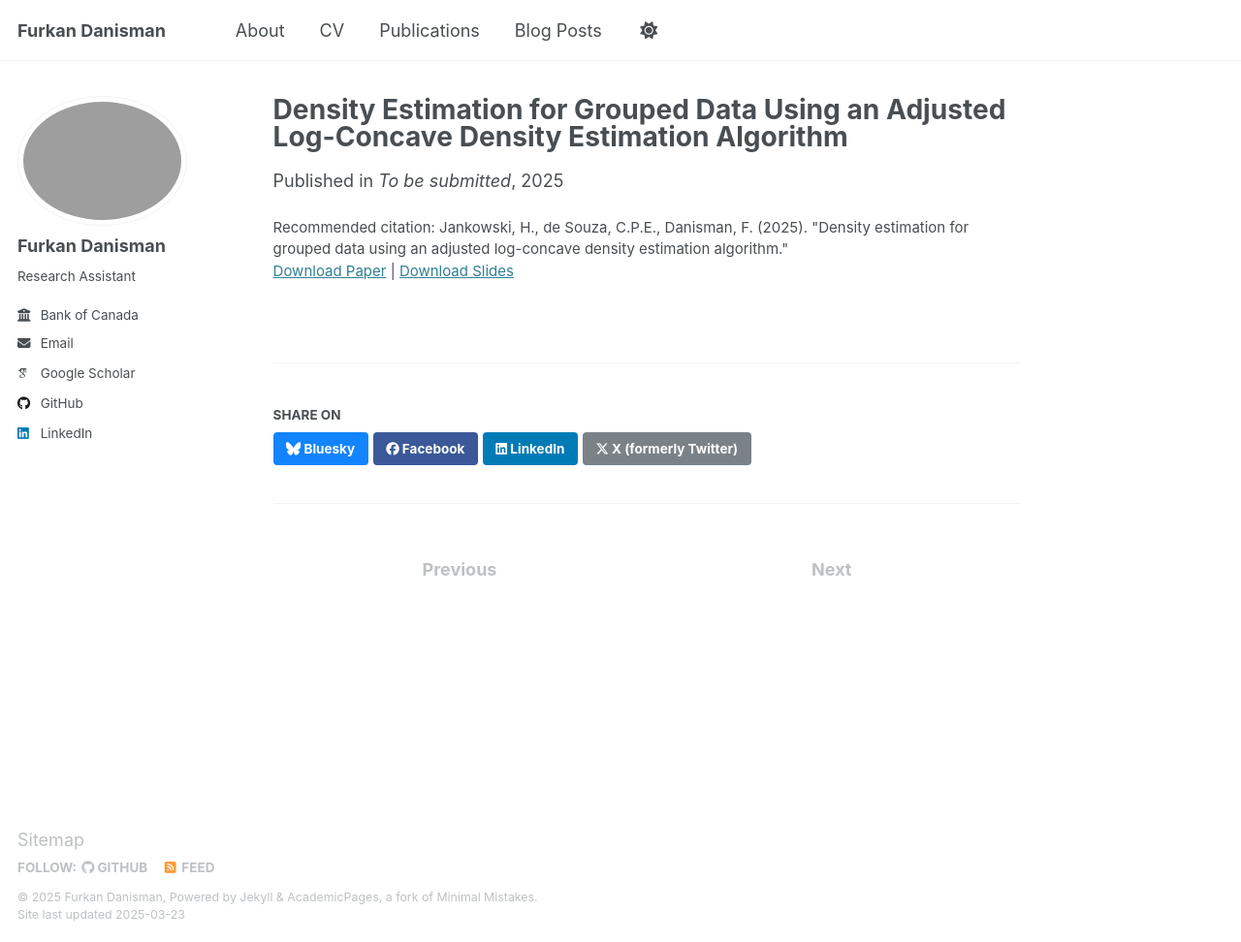
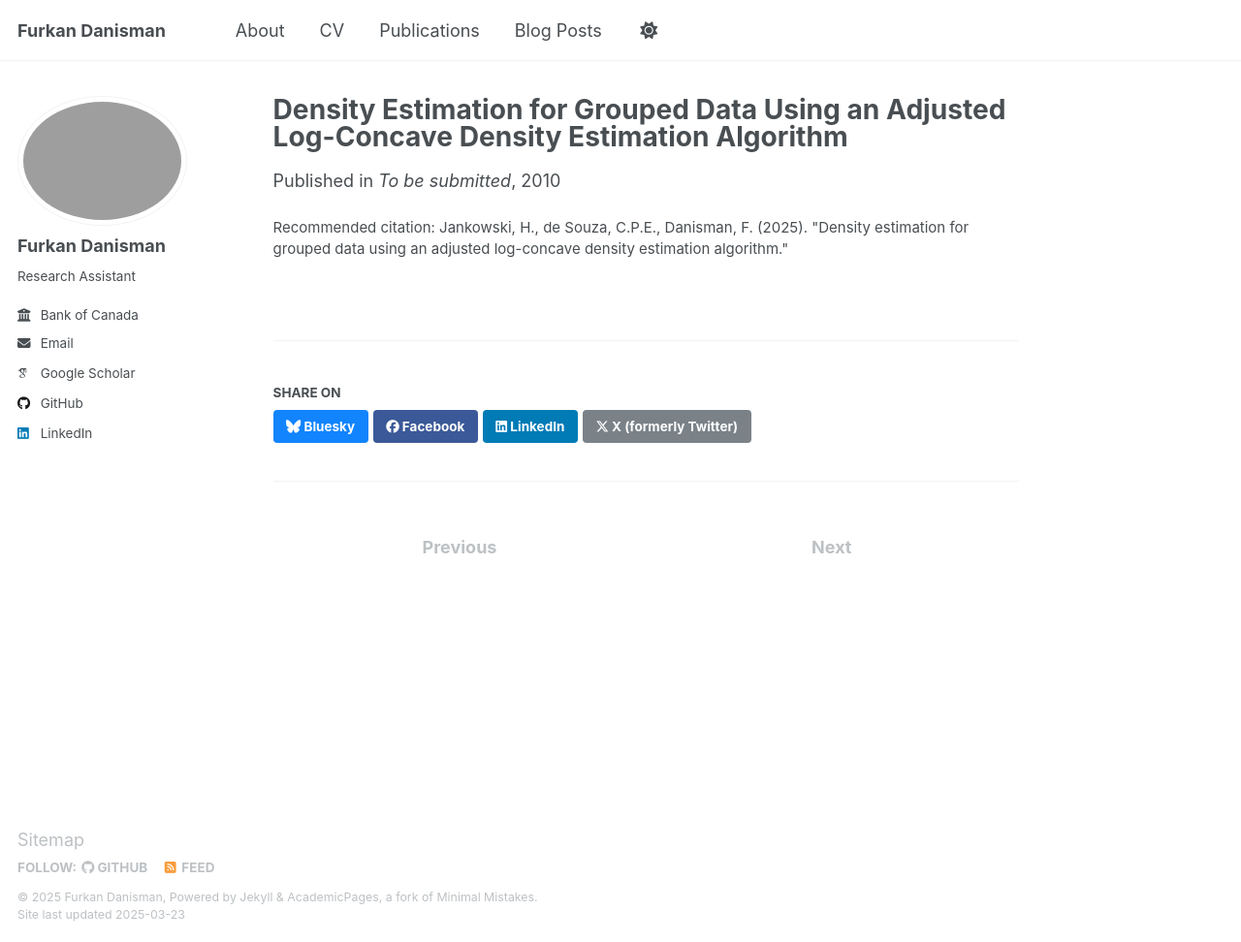
Before and after one commit to FurkanDanisman/FurkanDanisman.github.io, a Jekyll site: the page built from _publications/2010-10-01-paper-title-number-2.md, in a window 1280 px wide and 972 px high. Shown: the whole window at 97% size. Built offline with Jekyll 4.4.1, drawn with Linux system fonts in a browser that asks for light colours; some web fonts are replaced.

Commit message:
Update 2010-10-01-paper-title-number-2.md

```diff
--- a/_publications/2010-10-01-paper-title-number-2.md
+++ b/_publications/2010-10-01-paper-title-number-2.md
@@ -4,9 +4,6 @@ collection: publications
 category: manuscripts
 permalink: /publication/2025-01-01-density-estimation-grouped-data
 excerpt: 'An innovative approach to density estimation for grouped data using an adjusted log-concave density estimation algorithm.'
-date: 2025-01-01
 venue: 'To be submitted'
-slidesurl: 'http://academicpages.github.io/files/slides_density.pdf'
-paperurl: 'http://academicpages.github.io/files/paper_density.pdf'
 citation: 'Jankowski, H., de Souza, C.P.E., Danisman, F. (2025). "Density estimation for grouped data using an adjusted log-concave density estimation algorithm."'
 ---
```
